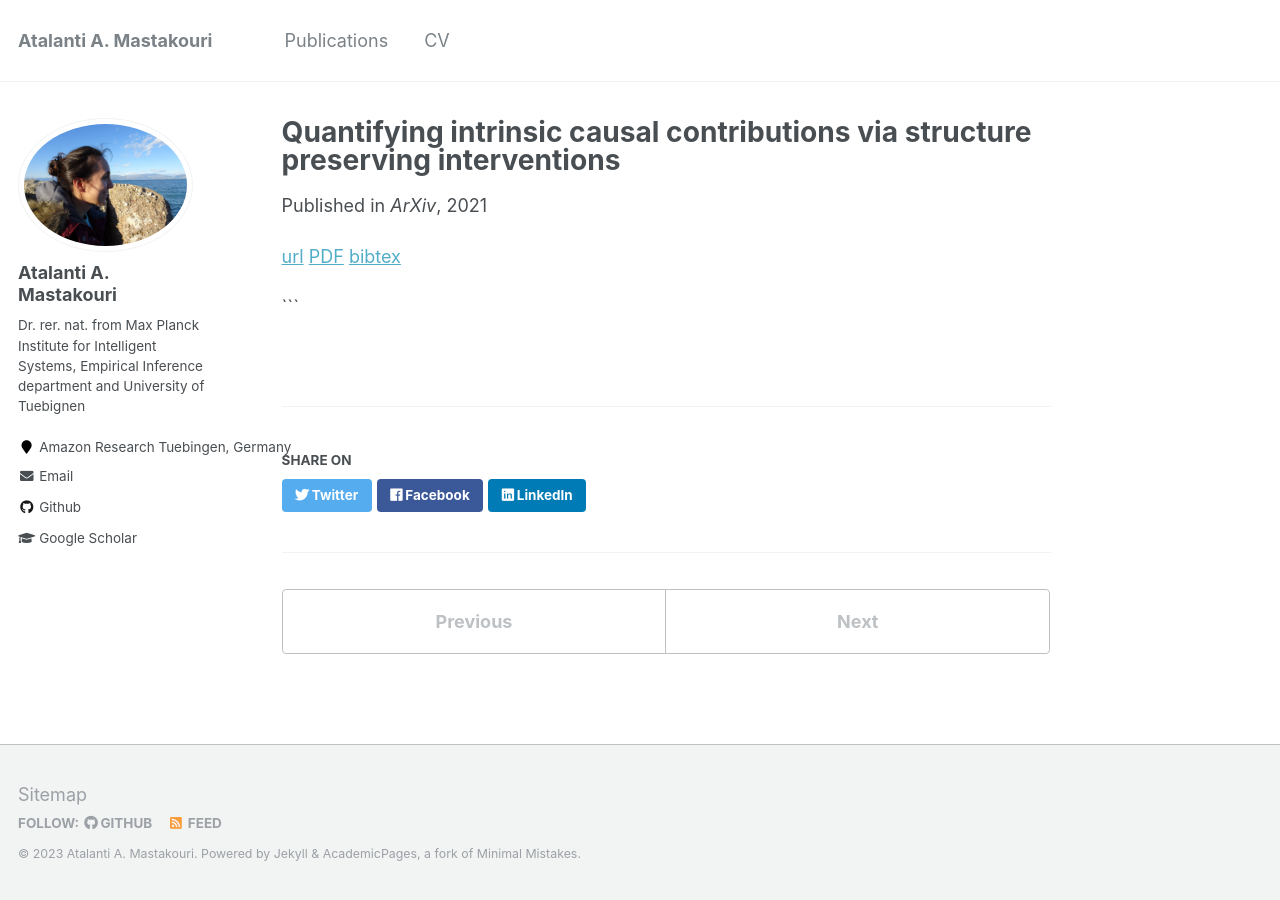
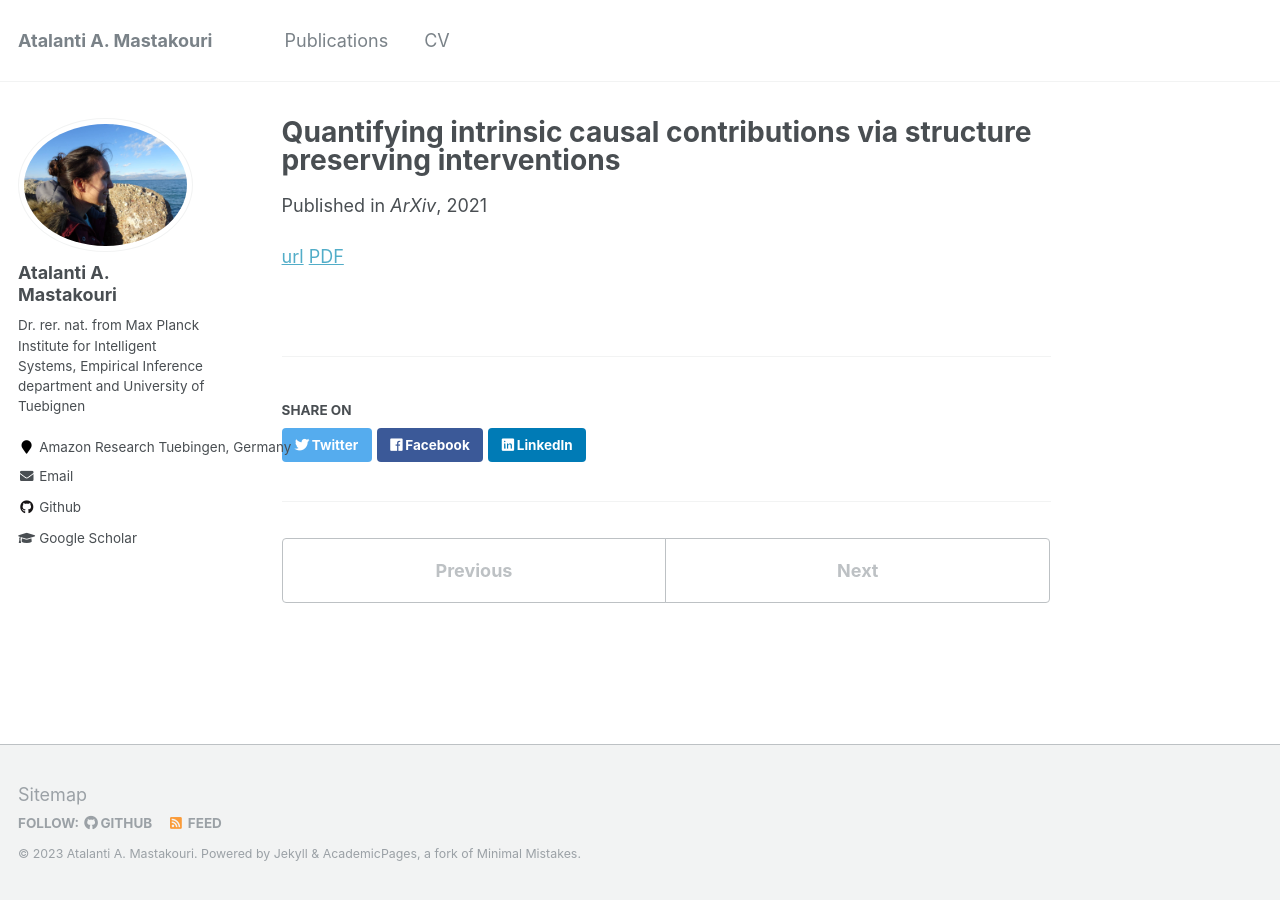
Before and after one commit to atalanti/atalanti.github.io, a Jekyll site: the page built from _publications/2021-Quantifying-intrinsic-causal-contribution-via-structure-preserving-interventions.md, in a window 1280 px wide. Built offline with Jekyll 4.4.1, drawn with Linux system fonts in a browser that asks for light colours.

Commit message:
Update 2021-Quantifying-intrinsic-causal-contribution-via-structure-preserving-interventions.md

````diff
--- a/_publications/2021-Quantifying-intrinsic-causal-contribution-via-structure-preserving-interventions.md
+++ b/_publications/2021-Quantifying-intrinsic-causal-contribution-via-structure-preserving-interventions.md
@@ -5,8 +5,4 @@ date: 2021-11-19
 venue: 'ArXiv'
 ---
 [url](http://128.84.4.18/abs/2007.00714)
-[PDF]([http://128.84.4.18/pdf/2007.00714](http://128.84.4.18/pdf/2007.00714))
-[bibtex](https://scholar.googleusercontent.com/scholar.bib?q=info:COcqfgkOHBcJ:scholar.google.com/&output=citation&scisdr=CgW3kWu8EOPe5-qTeRI:AAGBfm0AAAAAYmqVYRIRyOi4ogHTu1RcplLQ9wmg2A9O&scisig=AAGBfm0AAAAAYmqVYV9HgHfzXN04mrXUPQVgAJgNWZc7&scisf=4&ct=citation&cd=-1&hl=en)
-
-
-```
+[PDF](http://128.84.4.18/pdf/2007.00714.pdf)
````
